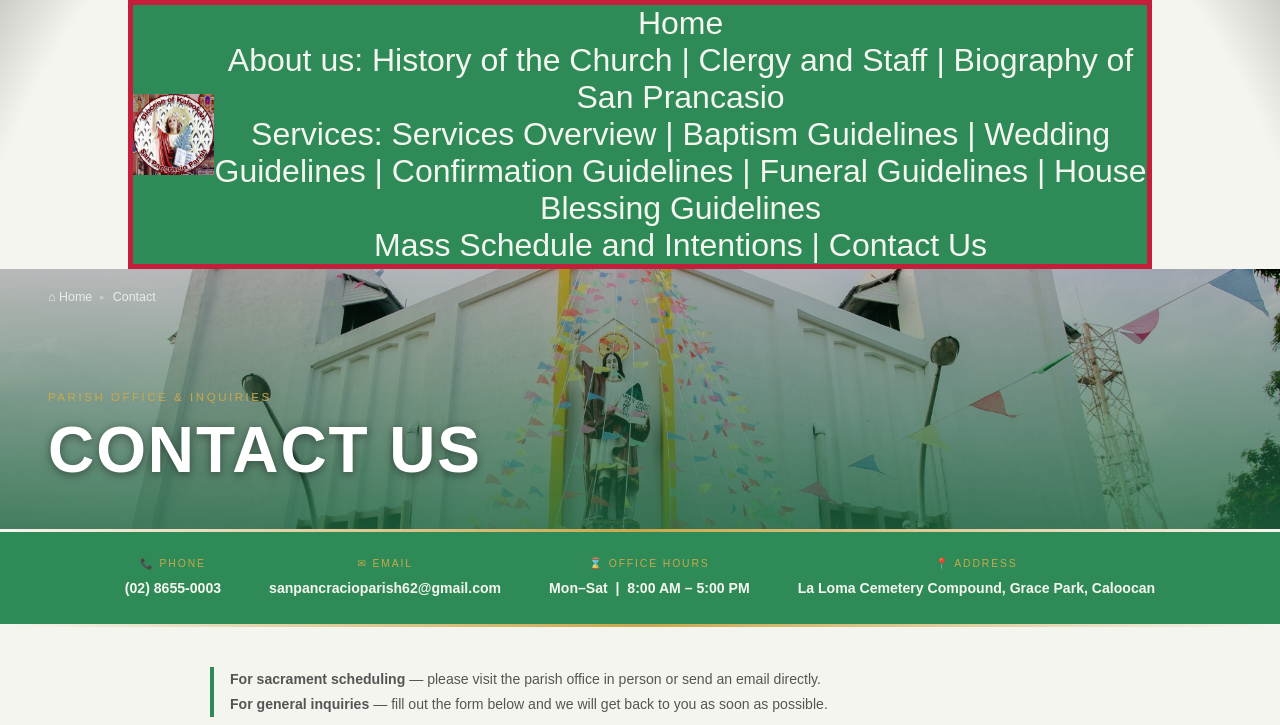
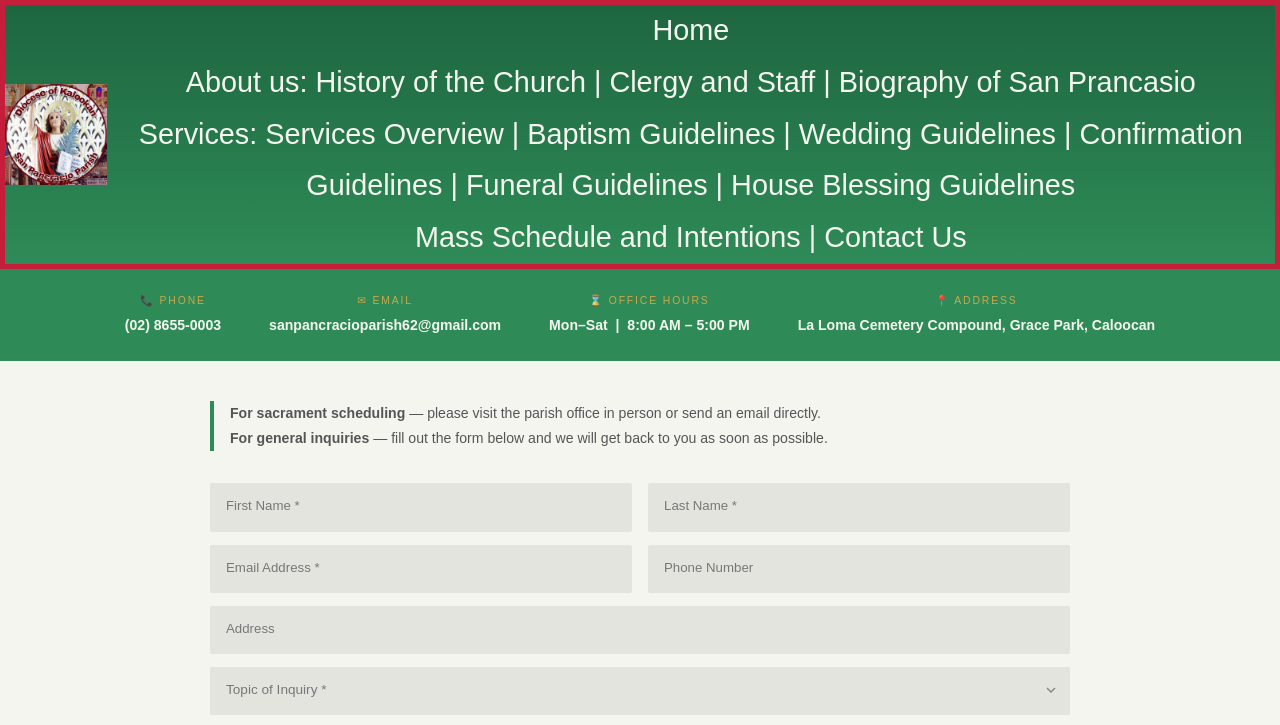
Before and after one commit to Klraman/San-Prancasio-Church, a plain HTML site: page contact.html in a window 1280 px wide. Shown: the top 725 px of the page. Drawn offline with nearby package versions, Linux system fonts and the light colour scheme.

Commit message:
added favicon, done minor header and footer tweaks

```diff
--- a/contact.css
+++ b/contact.css
@@ -1,71 +1,3 @@
-.contact-hero {
-    position: relative;
-    width: 100%;
-    height: 260px;
-    background-image: url('main.jpg');
-    background-size: cover;
-    background-position: center 40%;
-    display: flex;
-    flex-direction: column;
-    justify-content: flex-end;
-    padding-bottom: 2.5rem;
-    padding-left: 3rem;
-}
-
-.contact-hero::before {
-    content: '';
-    position: absolute;
-    inset: 0;
-    background: linear-gradient(to bottom, rgba(0,0,0,0.25) 0%, rgba(30,102,64,0.82) 100%);
-}
-
-.breadcrumb-row {
-    position: absolute;
-    top: 1.2rem;
-    left: 3rem;
-    display: flex;
-    align-items: center;
-    gap: 0.5rem;
-    font-family: Arial, Helvetica, sans-serif;
-    font-size: 0.78rem;
-    color: rgba(255,255,255,0.75);
-    z-index: 2;
-}
-
-.breadcrumb-row a { color: rgba(255,255,255,0.75) !important; }
-.breadcrumb-row a:hover { color: #c9a84c !important; }
-.breadcrumb-row .sep { font-size: 0.55rem; opacity: 0.5; }
-
-.eyebrow {
-    position: relative;
-    z-index: 2;
-    font-family: Arial, Helvetica, sans-serif;
-    font-size: 0.72rem;
-    letter-spacing: 0.22em;
-    text-transform: uppercase;
-    color: #c9a84c;
-    display: block;
-    margin-bottom: 0.35rem;
-}
-
-.contact-hero h1 {
-    position: relative;
-    z-index: 2;
-    font-family: Arial, Helvetica, sans-serif;
-    font-size: clamp(2.2rem, 5vw, 4rem);
-    font-weight: 900;
-    color: #ffffff;
-    margin: 0;
-    text-shadow: 0 2px 10px rgba(0,0,0,0.45);
-    letter-spacing: 0.03em;
-    text-transform: uppercase;
-}
-
-.gold-divider {
-    height: 3px;
-    background: linear-gradient(90deg, transparent, #c9a84c, transparent);
-}
-
 .office-strip {
     background: #2E8B57;
     display: flex;
--- a/contact.html
+++ b/contact.html
@@ -6,6 +6,7 @@
     <title>Contact Us</title>
     <link href="layout.css" rel="stylesheet">
     <link href="contact.css" rel="stylesheet">
+    <link href="logo.jpg" rel="icon">
 </head>
 <body>
     <header>
@@ -29,18 +30,6 @@
         </nav>
     </header>
 
-    <div class="contact-hero">
-        <div class="breadcrumb-row">
-            <a href="Index.html">&#8962; Home</a>
-            <span class="sep">&#9656;</span>
-            <span>Contact</span>
-        </div>
-        <span class="eyebrow">Parish Office &amp; Inquiries</span>
-        <h1>Contact Us</h1>
-    </div>
-
-    <div class="gold-divider"></div>
-
     <div class="office-strip">
         <div class="office-item">
             <span class="label">&#128222; Phone</span>
@@ -59,8 +48,6 @@
             <span class="value">La Loma Cemetery Compound, Grace Park, Caloocan</span>
         </div>
     </div>
-
-    <div class="gold-divider"></div>
 
     <div class="contact-body">
         <div class="contact-intro">
--- a/layout.css
+++ b/layout.css
@@ -18,15 +18,15 @@ body {
 
 header {
     width: 100%;
-    margin: 0 auto;
+    margin: 0;
     display: flex;
     align-items: center;
     justify-content: space-between;
     flex-direction: column;
-    background-color: #2E8B57;
+    background: linear-gradient(to top, #2E8B57, #1e6640);
     border: 5px solid #C41E3A;
     color: #f5f5f0;
-    font-size: 0.8em;
+    font-size: 1em;
     font-family: Arial, Helvetica, sans-serif;
 }
 
@@ -39,16 +39,16 @@ header img {
 header nav {
     flex: 1;
     text-align: center;
-    font-size: 0.85em;
+    font-size: 1.5em !important;
     padding: 8px;
     line-height: 2;
 }
 
 footer {
     width: 100%;
-    margin: 0 auto;
+    margin: 0;
     text-align: center;
-    background-color: #2E8B57;
+    background: linear-gradient(to bottom, #2E8B57, #1e6640);
     border: 5px solid #C41E3A;
     color: #f5f5f0;
     font-size: 1em;
@@ -203,11 +203,6 @@ footer p {
     border-radius: 4px;
 }
 
-.hub-icon {
-    font-size: 2.5rem;
-    margin-bottom: 0.75rem;
-}
-
 .hub-card h3 {
     font-family: Arial, Helvetica, sans-serif;
     color: #2E8B57;
@@ -312,7 +307,7 @@ footer p {
     }
 
     header {
-        width: 90%;
+        width: 100%;
         flex-direction: row;
         font-size: 1em;
     }
@@ -328,7 +323,7 @@ footer p {
     }
 
     footer {
-        width: 90%;
+        width: 100%;
         font-size: 1.3em;
     }
 
@@ -396,26 +391,25 @@ footer p {
     }
 }
 
-
 @media (min-width: 768px) {
 
     .hub-section {
-        flex-direction: column;
-        align-items: center;
+        flex-direction: row;
+        align-items: stretch;
     }
 
     .hub-card {
-        width: 90%;
+        width: 280px;
     }
 
     .intro-text {
-        font-size: 0.95rem;
+        font-size: 1.1rem;
     }
 
     header {
-        width: 80%;
+        width: 100%;
         flex-direction: row;
-        font-size: 2em;
+        font-size: 1.2em;
     }
 
     header img {
@@ -423,14 +417,14 @@ footer p {
     }
 
     header nav {
-        font-size: 1em;
-        padding: 0;
-        line-height: normal;
+        font-size: 0.85em;
+        padding: 0 1rem;
+        line-height: 1.8;
     }
 
     footer {
-        width: 80%;
-        font-size: 2em;
+        width: 100%;
+        font-size: 1.5em;
     }
 
     .footer-content {
@@ -442,7 +436,7 @@ footer p {
     }
 
     .footer-text {
-        font-size: 2em;
+        font-size: 1.5em;
     }
 
     .hero img {
@@ -472,7 +466,7 @@ footer p {
     }
 
     .slider-wrapper {
-        width: 50%;
+        width: 80%;
     }
 
     .slider-wrapper .carousel-inner img {
@@ -480,8 +474,8 @@ footer p {
     }
 
     .sched {
-        width: 40%;
-        font-size: 0.5rem;
+        width: 80%;
+        font-size: 0.9rem;
         display: table;
         overflow-x: unset;
     }
```
Also changed, not shown: About Us/biography.html (+1 -0 lines), About Us/history.html (+1 -0 lines), About Us/staff.html (+1 -0 lines), Services/baptism.html (+1 -0 lines), Services/confirmation.html (+1 -0 lines), Services/funeral.html (+1 -0 lines), Services/houseblessing.html (+1 -0 lines), Services/services.html (+1 -0 lines), Services/wedding.html (+1 -0 lines), index.html (+7 -2 lines), mass.html (+1 -0 lines).
